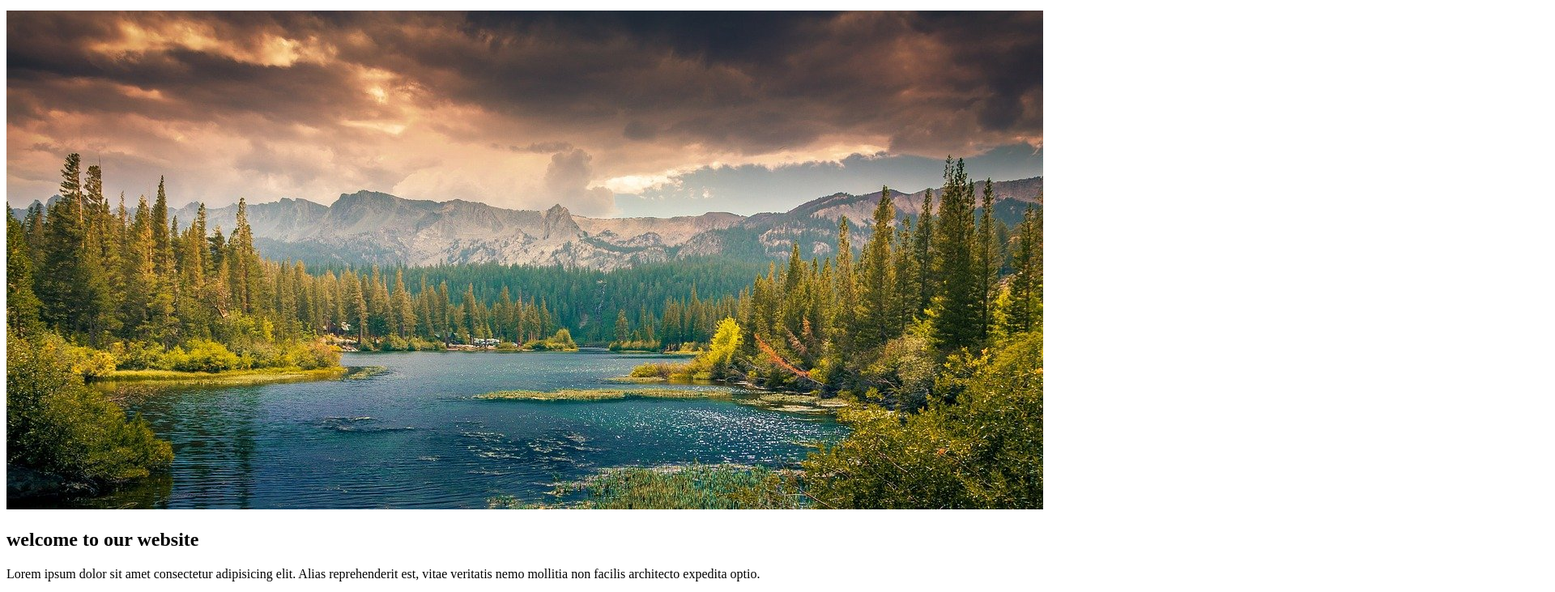
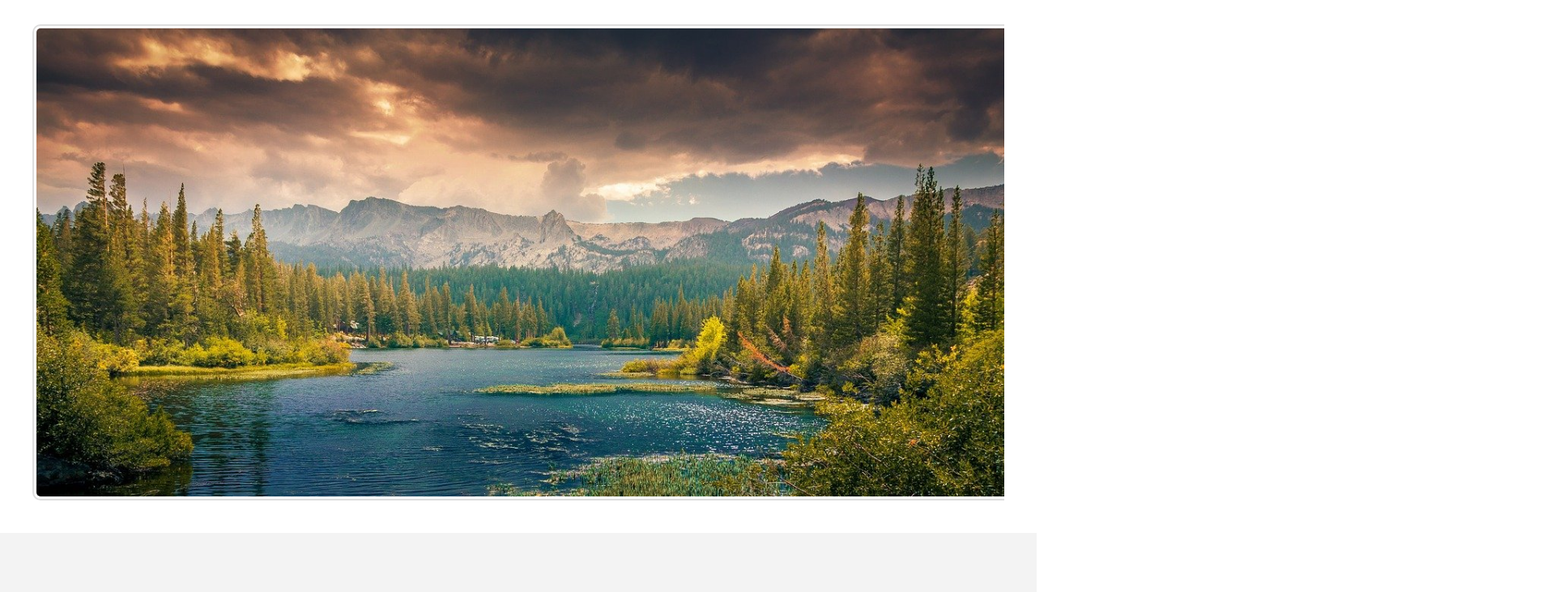
Before and after one commit to Alauddiin/project-with-grid, a plain HTML site: page index.html in a window 1280 px wide. Shown: the part 135-866 px from the top of the page at 81% size, 1920 px wide, since content can reach past the window. Drawn offline with Linux system fonts and the light colour scheme; the site is published under a folder, as on GitHub Pages, so addresses that start at the root find nothing; a web font is replaced by a local one.

Commit message:
Update index.html

```diff
--- a/index.html
+++ b/index.html
@@ -6,11 +6,11 @@
       <meta name="viewport" content="width=device-width, initial-scale=1.0">
       <title>Grid Project</title>
       <!-- fontawesome link -->
-      <link rel="stylesheet" href="assets/css/fontawesome/css/all.min.css">
-      <link  href="assets/css/fontawesome/webfonts/">
+      <link rel="stylesheet" href="./assets/css/fontawesome/css/all.min.css">
+      <link  href="./assets/css/fontawesome/webfonts/">
       <!-- core css -->
-      <link rel="stylesheet" href="/assets/css/style.css">
-      <link rel="stylesheet" href="/assets/css/responsive.css">
+      <link rel="stylesheet" href="./assets/css/style.css">
+      <link rel="stylesheet" href="./assets/css/responsive.css">
    </head>
    <body>
       <!-- Header area starts -->
@@ -125,7 +125,7 @@
       </section>
       <!-- Services section ends -->
       <!-- Gallery section starts -->
-      <section class="gallery-area">
+      <section class="gallery-area" id="gallery">
          <div class="container">
             <div class="section-title">
                <h1>gallery</h1>
@@ -160,7 +160,7 @@
       </section>
       <!-- Gallery section ends -->
       <!-- Contact section starts -->
-      <section class="contact-area">
+      <section class="contact-area" id="contact">
          <div class="container">
             <div class="section-title">
                <h1>contact</h1>
```
